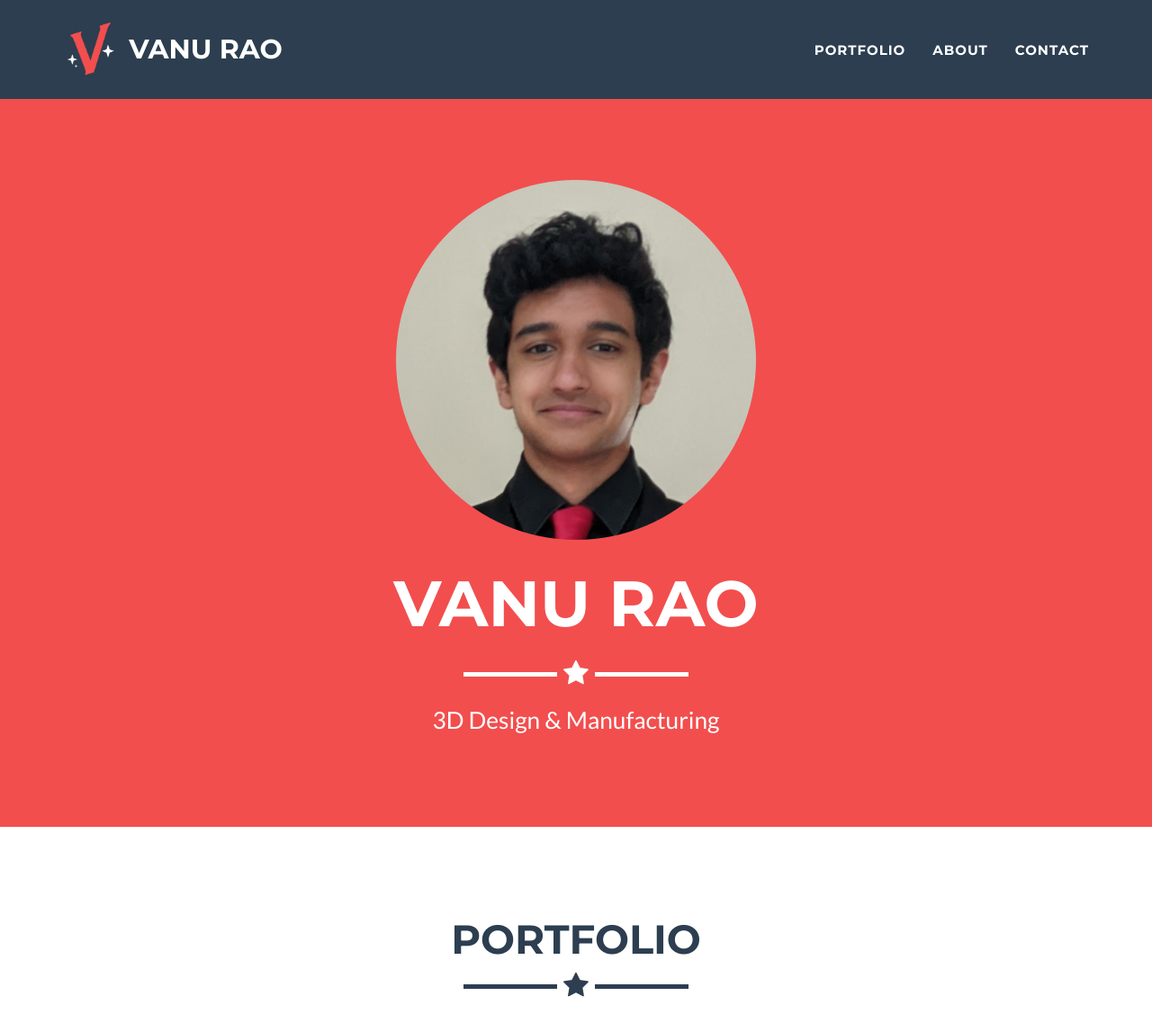
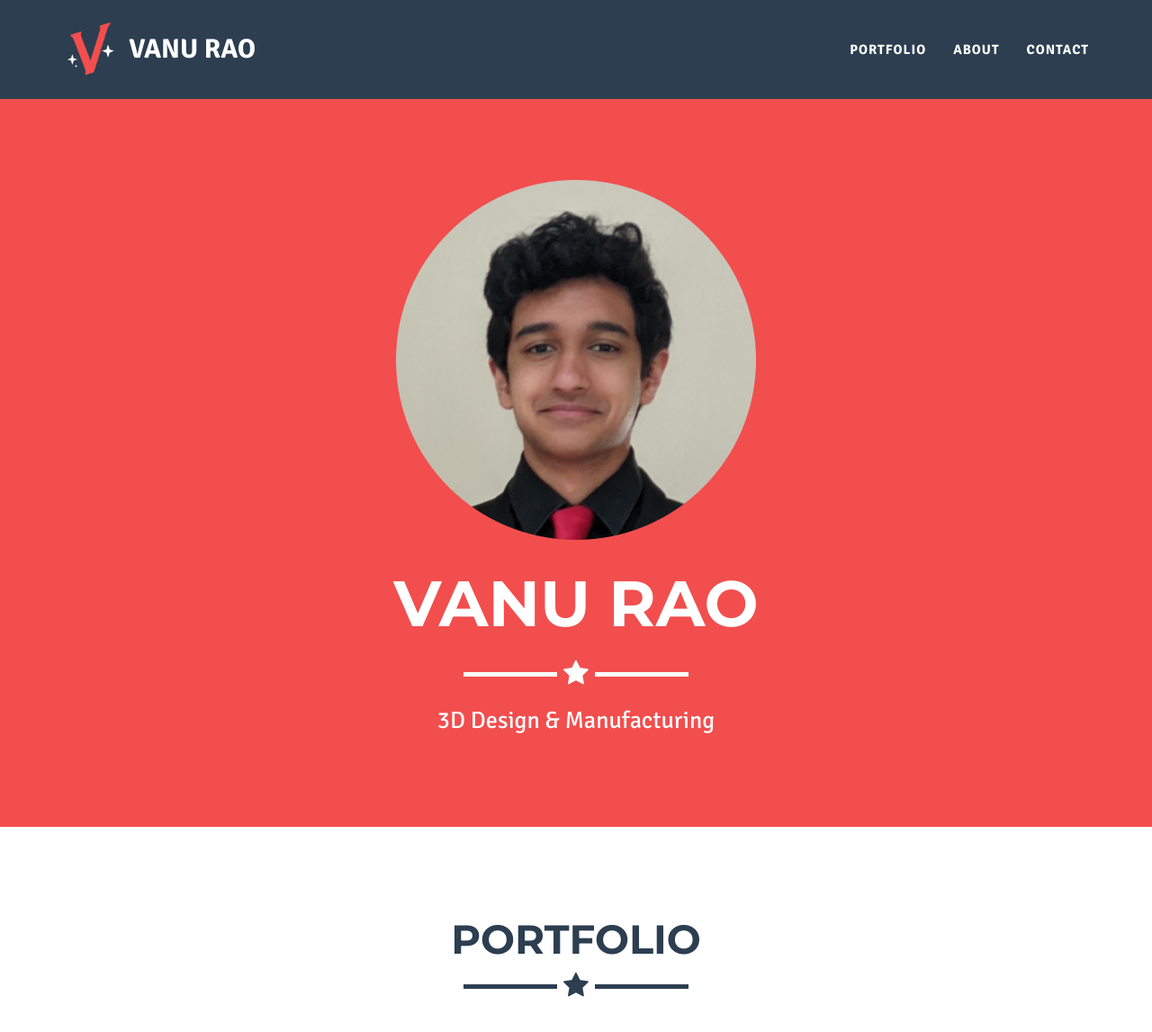
Before and after one commit to raovanu/surohv.github.io, a Jekyll site: the page built from _posts/2014-7-18-project-8.markdown, in a window 1280 px wide and 1400 px high. Shown: the top 1147 px of the window at 90% size. Built offline with Jekyll 4.4.1, drawn with Linux system fonts in a browser that asks for light colours.

Commit message:
font change

```diff
--- a/_includes/css/main.css
+++ b/_includes/css/main.css
@@ -6,10 +6,12 @@
 
 body {
     overflow-x: hidden;
+    font-family: Signika,"Helvetica Neue",Helvetica,Arial,sans-serif;
 }
 
 p {
     font-size: 20px;
+    font-family: Signika,"Helvetica Neue",Helvetica,Arial,sans-serif;
 }
 
 p.small {
@@ -23,6 +25,7 @@ a:active,
 a.active {
     outline: 0;
     color: #{{ site.color.primary }};
+    font-family: Signika,"Helvetica Neue",Helvetica,Arial,sans-serif;
 }
 
 h1,
--- a/_includes/head.html
+++ b/_includes/head.html
@@ -22,6 +22,7 @@
     <link rel="stylesheet" href="{{ "/css/font-awesome/css/font-awesome.min.css" }}">
     <link href="//fonts.googleapis.com/css?family=Montserrat:400,700" rel="stylesheet" type="text/css">
     <link href="//fonts.googleapis.com/css?family=Lato:400,700,400italic,700italic" rel="stylesheet" type="text/css">
+    <link href="//fonts.googleapis.com/css?family=Signika:400,700" rel="stylesheet" type="text/css">
 
     <!-- HTML5 Shim and Respond.js IE8 support of HTML5 elements and media queries -->
     <!-- WARNING: Respond.js doesn't work if you view the page via file:// -->
```
